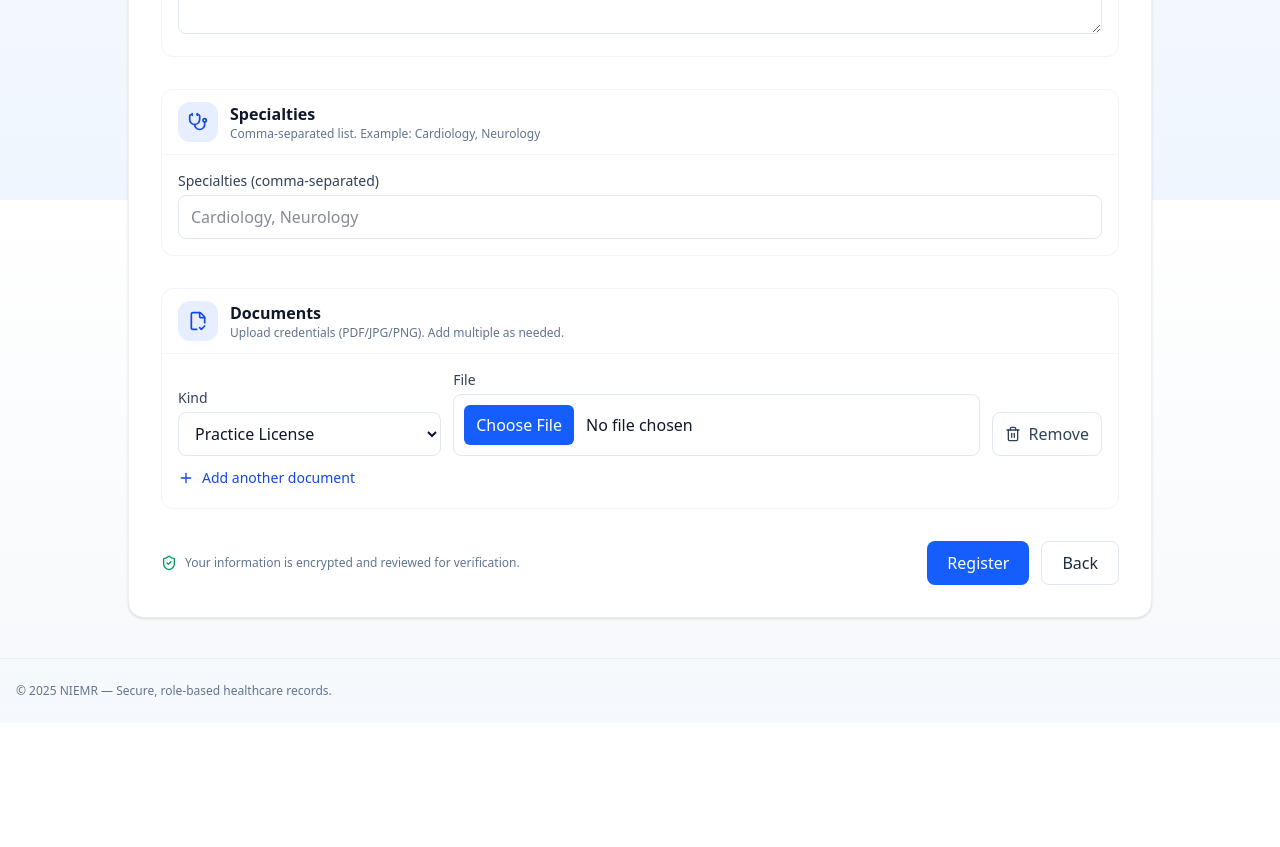
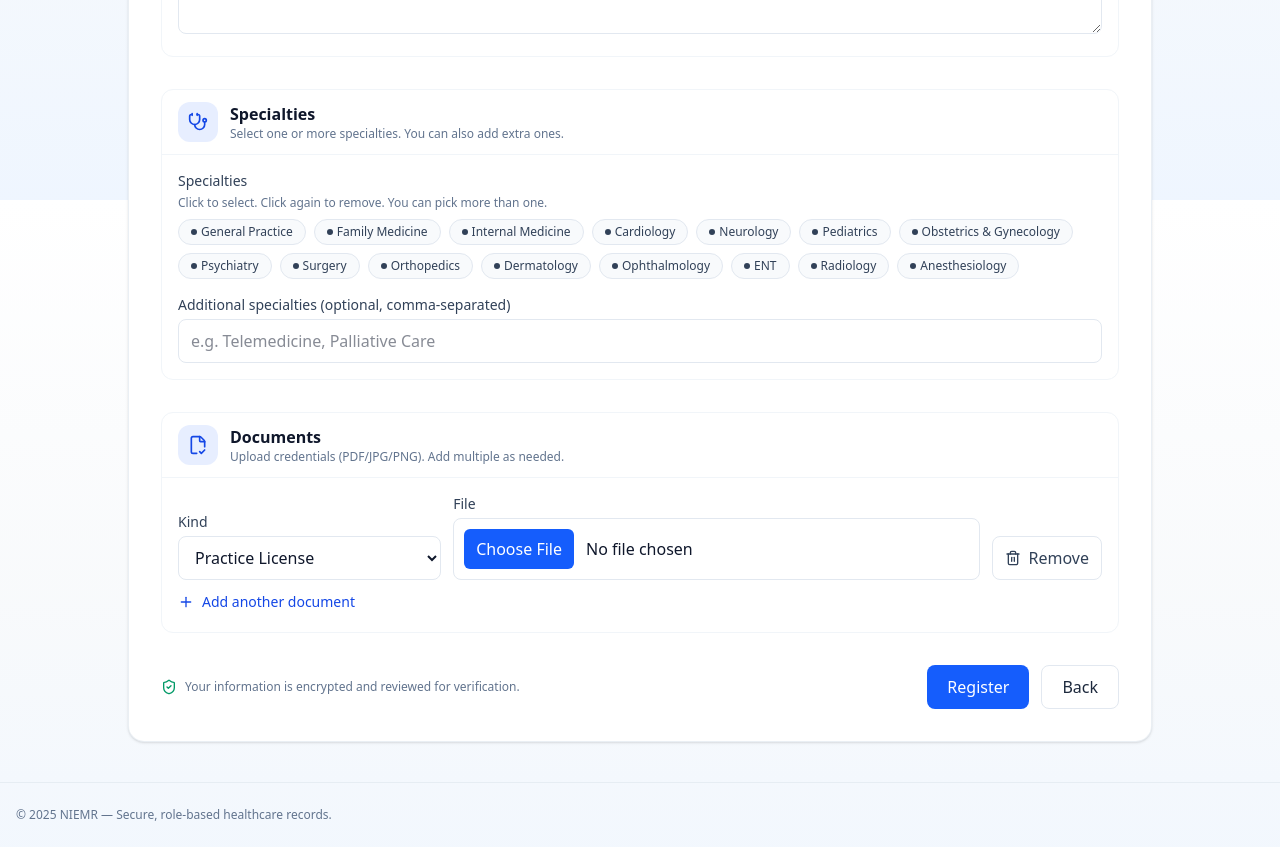
Before and after one commit to Whereisade/niemr-webapp, a Next.js app: page /register/provider in a window 1280 px wide. Shown: the part 1400-2247 px from the top of the page. Before the commit the page ends 2123 px from the top, so only its background shows below. Built offline with nearby package versions, Linux system fonts and the light colour scheme.

Commit message:
FEAT: Fix specialities for provider registeration

```diff
--- a/app/register/provider/page.js
+++ b/app/register/provider/page.js
@@ -57,28 +57,86 @@ const PROVIDER_DOC_KINDS = [
   { value: "other", label: "Other" },
 ];
 
+// --- Specialties options (values are what backend receives) ---
+const SPECIALTIES = [
+  { value: "General Practice", label: "General Practice" },
+  { value: "Family Medicine", label: "Family Medicine" },
+  { value: "Internal Medicine", label: "Internal Medicine" },
+  { value: "Cardiology", label: "Cardiology" },
+  { value: "Neurology", label: "Neurology" },
+  { value: "Pediatrics", label: "Pediatrics" },
+  { value: "Obstetrics & Gynecology", label: "Obstetrics & Gynecology" },
+  { value: "Psychiatry", label: "Psychiatry" },
+  { value: "Surgery", label: "Surgery" },
+  { value: "Orthopedics", label: "Orthopedics" },
+  { value: "Dermatology", label: "Dermatology" },
+  { value: "Ophthalmology", label: "Ophthalmology" },
+  { value: "ENT", label: "ENT" },
+  { value: "Radiology", label: "Radiology" },
+  { value: "Anesthesiology", label: "Anesthesiology" },
+];
+
 export default function ProviderRegisterPage() {
   const [form, setForm] = useState({
-    email:"", password:"", first_name:"", last_name:"",
-    provider_type:"DOCTOR", license_council:"MDCN", license_number:"",
-    license_expiry:"", years_experience:"", bio:"",
-    phone:"", country:"nigeria", state:"", lga:"", address:"",
-    consultation_fee:"", specialties_csv: "",
+    email: "",
+    password: "",
+    first_name: "",
+    last_name: "",
+    provider_type: "DOCTOR",
+    license_council: "MDCN",
+    license_number: "",
+    license_expiry: "",
+    years_experience: "",
+    bio: "",
+    phone: "",
+    country: "nigeria",
+    state: "",
+    lga: "",
+    address: "",
+    consultation_fee: "",
+    specialties: [],     // <-- multi-select values live here
+    extra_specialties: "", // optional free-text for “Other” / extras
   });
   const [documents, setDocuments] = useState([{ kind: "license", file: null }]);
   const [busy, setBusy] = useState(false);
   const [err, setErr] = useState("");
   const [ok, setOk] = useState("");
 
-  function upd(k,v){ setForm((s)=>({ ...s, [k]: v })); }
-  function addDoc(){ setDocuments(d=>[...d, { kind: "license", file: null }]); }
-  function removeDoc(i){ setDocuments(d=>d.filter((_,idx)=>idx!==i)); }
-  function setDoc(i, key, value){
-    setDocuments(d => d.map((row, idx) => idx===i ? { ...row, [key]: value } : row));
+  function upd(k, v) {
+    setForm((s) => ({ ...s, [k]: v }));
+  }
+
+  function addDoc() {
+    setDocuments((d) => [...d, { kind: "license", file: null }]);
+  }
+
+  function removeDoc(i) {
+    setDocuments((d) => d.filter((_, idx) => idx !== i));
+  }
+
+  function setDoc(i, key, value) {
+    setDocuments((d) =>
+      d.map((row, idx) => (idx === i ? { ...row, [key]: value } : row))
+    );
+  }
+
+  // handle specialties as pill/chip multi-select
+  function toggleSpecialty(value) {
+    setForm((prev) => {
+      const current = Array.isArray(prev.specialties) ? prev.specialties : [];
+      const exists = current.includes(value);
+      const next = exists
+        ? current.filter((v) => v !== value)
+        : [...current, value];
+      return { ...prev, specialties: next };
+    });
   }
 
   async function onSubmit(e) {
-    e.preventDefault(); setBusy(true); setErr(""); setOk("");
+    e.preventDefault();
+    setBusy(true);
+    setErr("");
+    setOk("");
     try {
       const payload = {
         email: form.email,
@@ -90,28 +148,51 @@ export default function ProviderRegisterPage() {
         license_number: form.license_number,
       };
       if (form.license_expiry) payload.license_expiry = form.license_expiry;
-      if (form.years_experience) payload.years_experience = Number(form.years_experience);
+      if (form.years_experience)
+        payload.years_experience = Number(form.years_experience);
       if (form.bio) payload.bio = form.bio;
       if (form.phone) payload.phone = form.phone;
       if (form.country) payload.country = form.country;
       if (form.state) payload.state = form.state;
       if (form.lga) payload.lga = form.lga;
       if (form.address) payload.address = form.address;
-      if (form.consultation_fee) payload.consultation_fee = Number(form.consultation_fee);
-      const specs = (form.specialties_csv || "").split(",").map(s=>s.trim()).filter(Boolean);
-      if (specs.length) payload.specialties = specs;
+      if (form.consultation_fee)
+        payload.consultation_fee = Number(form.consultation_fee);
 
-      const docs = documents.filter(d=>d.file);
+      // Merge multi-select specialties + extra free-text
+      const fromMulti = Array.isArray(form.specialties)
+        ? form.specialties
+        : [];
+      const fromExtra = (form.extra_specialties || "")
+        .split(",")
+        .map((s) => s.trim())
+        .filter(Boolean);
+
+      const specs = Array.from(
+        new Set([...fromMulti, ...fromExtra]) // de-duplicate
+      );
+
+      if (specs.length) {
+        // Backend still receives `specialties` as array of strings
+        payload.specialties = specs;
+      }
+
+      const docs = documents.filter((d) => d.file);
       let res;
 
       if (docs.length) {
         const fd = new FormData();
-        Object.entries(payload).forEach(([k,v]) => fd.append(k, String(v)));
+        Object.entries(payload).forEach(([k, v]) =>
+          fd.append(k, String(v))
+        );
         docs.forEach((d, i) => {
           fd.append(`documents.${i}.kind`, d.kind || "other");
           fd.append(`documents.${i}.file`, d.file);
         });
-        res = await apiFetch("/providers/self-register/", { method: "POST", body: fd });
+        res = await apiFetch("/providers/self-register/", {
+          method: "POST",
+          body: fd,
+        });
       } else {
         res = await apiFetch("/providers/self-register/", {
           method: "POST",
@@ -120,11 +201,25 @@ export default function ProviderRegisterPage() {
         });
       }
 
-      setOk("Provider registration has been submitted successfully. Await verification.");
-      setForm(s => ({ ...s, password:"", license_number:"", license_expiry:"", years_experience:"", consultation_fee:"", specialties_csv:"" }));
+      setOk(
+        "Provider registration has been submitted successfully. Await verification."
+      );
+      setForm((s) => ({
+        ...s,
+        password: "",
+        license_number: "",
+        license_expiry: "",
+        years_experience: "",
+        consultation_fee: "",
+        specialties: [],
+        extra_specialties: "",
+      }));
       setDocuments([{ kind: "license", file: null }]);
-    } catch(e){ setErr(e.message || "Error"); }
-    finally { setBusy(false); }
+    } catch (e) {
+      setErr(e.message || "Error");
+    } finally {
+      setBusy(false);
+    }
   }
 
   return (
@@ -140,7 +235,8 @@ export default function ProviderRegisterPage() {
               Independent Provider Registration
             </h1>
             <p className="mt-1 text-sm text-slate-600">
-              Create your account and profile. Verification is required before access is granted.
+              Create your account and profile. Verification is required before
+              access is granted.
             </p>
           </div>
           <a
@@ -177,10 +273,36 @@ export default function ProviderRegisterPage() {
                 subtitle="Your NIEMR login details."
               />
               <div className="p-4 grid md:grid-cols-2 gap-4">
-                <Field label="Email" type="email" value={form.email} onChange={(e)=>upd("email", e.target.value)} required icon={Mail} placeholder="you@provider.com" />
-                <Field label="Password" type="password" value={form.password} onChange={(e)=>upd("password", e.target.value)} required icon={Lock} placeholder="••••••••" />
-                <Field label="First name" value={form.first_name} onChange={(e)=>upd("first_name", e.target.value)} required />
-                <Field label="Last name"  value={form.last_name}  onChange={(e)=>upd("last_name", e.target.value)} required />
+                <Field
+                  label="Email"
+                  type="email"
+                  value={form.email}
+                  onChange={(e) => upd("email", e.target.value)}
+                  required
+                  icon={Mail}
+                  placeholder="you@provider.com"
+                />
+                <Field
+                  label="Password"
+                  type="password"
+                  value={form.password}
+                  onChange={(e) => upd("password", e.target.value)}
+                  required
+                  icon={Lock}
+                  placeholder="••••••••"
+                />
+                <Field
+                  label="First name"
+                  value={form.first_name}
+                  onChange={(e) => upd("first_name", e.target.value)}
+                  required
+                />
+                <Field
+                  label="Last name"
+                  value={form.last_name}
+                  onChange={(e) => upd("last_name", e.target.value)}
+                  required
+                />
               </div>
             </section>
 
@@ -192,14 +314,52 @@ export default function ProviderRegisterPage() {
                 subtitle="Your professional registration details."
               />
               <div className="p-4 grid md:grid-cols-3 gap-4">
-                <Select label="Provider Type" value={form.provider_type} onChange={(e)=>upd("provider_type", e.target.value)} options={PROVIDER_TYPES} icon={Stethoscope} />
-                <Select label="Council" value={form.license_council} onChange={(e)=>upd("license_council", e.target.value)} options={COUNCILS} icon={ListChecks} />
-                <Field label="License Number" value={form.license_number} onChange={(e)=>upd("license_number", e.target.value)} required icon={Hash} placeholder="MDCN/123456" />
+                <Select
+                  label="Provider Type"
+                  value={form.provider_type}
+                  onChange={(e) => upd("provider_type", e.target.value)}
+                  options={PROVIDER_TYPES}
+                  icon={Stethoscope}
+                />
+                <Select
+                  label="Council"
+                  value={form.license_council}
+                  onChange={(e) => upd("license_council", e.target.value)}
+                  options={COUNCILS}
+                  icon={ListChecks}
+                />
+                <Field
+                  label="License Number"
+                  value={form.license_number}
+                  onChange={(e) => upd("license_number", e.target.value)}
+                  required
+                  icon={Hash}
+                  placeholder="MDCN/123456"
+                />
               </div>
               <div className="px-4 pb-4 grid md:grid-cols-3 gap-4">
-                <Field label="License Expiry" type="date" value={form.license_expiry} onChange={(e)=>upd("license_expiry", e.target.value)} icon={Calendar} />
-                <Field label="Years Experience" type="number" value={form.years_experience} onChange={(e)=>upd("years_experience", e.target.value)} placeholder="10" />
-                <Field label="Consultation Fee" type="number" value={form.consultation_fee} onChange={(e)=>upd("consultation_fee", e.target.value)} icon={Banknote} placeholder="2500" />
+                <Field
+                  label="License Expiry"
+                  type="date"
+                  value={form.license_expiry}
+                  onChange={(e) => upd("license_expiry", e.target.value)}
+                  icon={Calendar}
+                />
+                <Field
+                  label="Years Experience"
+                  type="number"
+                  value={form.years_experience}
+                  onChange={(e) => upd("years_experience", e.target.value)}
+                  placeholder="10"
+                />
+                <Field
+                  label="Consultation Fee"
+                  type="number"
+                  value={form.consultation_fee}
+                  onChange={(e) => upd("consultation_fee", e.target.value)}
+                  icon={Banknote}
+                  placeholder="2500"
+                />
               </div>
             </section>
 
@@ -211,7 +371,14 @@ export default function ProviderRegisterPage() {
                 subtitle="Optional bio to show on your profile."
               />
               <div className="p-4">
-                <Field as="textarea" rows={4} label="Bio" value={form.bio} onChange={(e)=>upd("bio", e.target.value)} placeholder="Short introduction, specialties, languages…" />
+                <Field
+                  as="textarea"
+                  rows={4}
+                  label="Bio"
+                  value={form.bio}
+                  onChange={(e) => upd("bio", e.target.value)}
+                  placeholder="Short introduction, specialties, languages…"
+                />
               </div>
             </section>
 
@@ -223,13 +390,41 @@ export default function ProviderRegisterPage() {
                 subtitle="How we can reach you and where you practice."
               />
               <div className="p-4 grid md:grid-cols-3 gap-4">
-                <Field label="Phone (E.+234)" value={form.phone} onChange={(e)=>upd("phone", e.target.value)} icon={Phone} placeholder="+2348012345678" />
-                <Select label="Country" value={form.country} onChange={(e)=>upd("country", e.target.value)} options={COUNTRY_CHOICES} icon={Globe2} />
-                <Select label="State" value={form.state} onChange={(e)=>upd("state", e.target.value)} options={NIGERIA_STATES} icon={MapPin} />
-                <Field label="LGA" value={form.lga} onChange={(e)=>upd("lga", e.target.value)} />
+                <Field
+                  label="Phone (E.+234)"
+                  value={form.phone}
+                  onChange={(e) => upd("phone", e.target.value)}
+                  icon={Phone}
+                  placeholder="+2348012345678"
+                />
+                <Select
+                  label="Country"
+                  value={form.country}
+                  onChange={(e) => upd("country", e.target.value)}
+                  options={COUNTRY_CHOICES}
+                  icon={Globe2}
+                />
+                <Select
+                  label="State"
+                  value={form.state}
+                  onChange={(e) => upd("state", e.target.value)}
+                  options={NIGERIA_STATES}
+                  icon={MapPin}
+                />
+                <Field
+                  label="LGA"
+                  value={form.lga}
+                  onChange={(e) => upd("lga", e.target.value)}
+                />
               </div>
               <div className="px-4 pb-4">
-                <Field as="textarea" rows={2} label="Address" value={form.address} onChange={(e)=>upd("address", e.target.value)} />
+                <Field
+                  as="textarea"
+                  rows={2}
+                  label="Address"
+                  value={form.address}
+                  onChange={(e) => upd("address", e.target.value)}
+                />
               </div>
             </section>
 
@@ -238,14 +433,44 @@ export default function ProviderRegisterPage() {
               <SectionHead
                 icon={Stethoscope}
                 title="Specialties"
-                subtitle="Comma-separated list. Example: Cardiology, Neurology"
+                subtitle="Select one or more specialties. You can also add extra ones."
               />
-              <div className="p-4">
+              <div className="p-4 space-y-4">
+                <div>
+                  <label className="block text-sm font-medium text-slate-700 mb-1">
+                    Specialties
+                  </label>
+                  <p className="mb-2 text-xs text-slate-500">
+                    Click to select. Click again to remove. You can pick more than one.
+                  </p>
+                  <div className="flex flex-wrap gap-2">
+                    {SPECIALTIES.map((opt) => {
+                      const active = (form.specialties || []).includes(opt.value);
+                      return (
+                        <button
+                          key={opt.value}
+                          type="button"
+                          onClick={() => toggleSpecialty(opt.value)}
+                          className={
+                            "inline-flex items-center gap-1 rounded-full border px-3 py-1 text-xs font-medium transition " +
+                            (active
+                              ? "border-blue-600 bg-blue-50 text-blue-700"
+                              : "border-slate-200 bg-slate-50 text-slate-700 hover:border-blue-200 hover:text-blue-700")
+                          }
+                        >
+                          <span className="h-1.5 w-1.5 rounded-full bg-current" />
+                          {opt.label}
+                        </button>
+                      );
+                    })}
+                  </div>
+                </div>
+
                 <Field
-                  label="Specialties (comma-separated)"
-                  value={form.specialties_csv}
-                  onChange={(e)=>upd("specialties_csv", e.target.value)}
-                  placeholder="Cardiology, Neurology"
+                  label="Additional specialties (optional, comma-separated)"
+                  value={form.extra_specialties}
+                  onChange={(e) => upd("extra_specialties", e.target.value)}
+                  placeholder="e.g. Telemedicine, Palliative Care"
                 />
               </div>
             </section>
@@ -258,16 +483,30 @@ export default function ProviderRegisterPage() {
                 subtitle="Upload credentials (PDF/JPG/PNG). Add multiple as needed."
               />
               <div className="p-4 space-y-3">
-                {documents.map((row, i)=>(
-                  <div key={i} className="grid md:grid-cols-[1fr_2fr_auto] gap-3 items-end">
-                    <Select label="Kind" value={row.kind} onChange={(e)=>setDoc(i,"kind", e.target.value)} options={PROVIDER_DOC_KINDS} />
-                    <FileField label="File" onChange={(file)=>setDoc(i,"file", file)} accept=".pdf,.jpg,.jpeg,.png" />
+                {documents.map((row, i) => (
+                  <div
+                    key={i}
+                    className="grid md:grid-cols-[1fr_2fr_auto] gap-3 items-end"
+                  >
+                    <Select
+                      label="Kind"
+                      value={row.kind}
+                      onChange={(e) => setDoc(i, "kind", e.target.value)}
+                      options={PROVIDER_DOC_KINDS}
+                    />
+                    <FileField
+                      label="File"
+                      onChange={(file) => setDoc(i, "file", file)}
+                      accept=".pdf,.jpg,.jpeg,.png"
+                    />
                     <button
                       type="button"
                       className="inline-flex items-center justify-center gap-2 h-11 rounded-lg border border-slate-200 bg-white px-3 text-slate-700 hover:border-red-200 hover:text-red-700"
-                      onClick={()=>removeDoc(i)}
-                      disabled={documents.length===1}
-                      title={documents.length===1 ? "At least one row" : "Remove"}
+                      onClick={() => removeDoc(i)}
+                      disabled={documents.length === 1}
+                      title={
+                        documents.length === 1 ? "At least one row" : "Remove"
+                      }
                     >
                       <Trash2 className="h-4 w-4" />
                       <span className="hidden sm:inline">Remove</span>
@@ -311,7 +550,10 @@ export default function ProviderRegisterPage() {
 
         {/* Back (mobile) */}
         <div className="mt-6 sm:hidden">
-          <a href="/register" className="inline-flex items-center gap-2 text-blue-700 hover:text-blue-800 hover:underline">
+          <a
+            href="/register"
+            className="inline-flex items-center gap-2 text-blue-700 hover:text-blue-800 hover:underline"
+          >
             <ArrowLeft className="h-4 w-4" />
             Back
           </a>
@@ -321,7 +563,7 @@ export default function ProviderRegisterPage() {
   );
 }
 
-
+/* ─────────────── helpers ─────────────── */
 
 function SectionHead({ icon: Icon, title, subtitle }) {
   return (
@@ -341,11 +583,19 @@ function Field({ label, icon: Icon, as, className, ...props }) {
   const InputEl = as === "textarea" ? "textarea" : "input";
   return (
     <div>
-      <label className="block text-sm font-medium text-slate-700 mb-1">{label}</label>
+      <label className="block text-sm font-medium text-slate-700 mb-1">
+        {label}
+      </label>
       <div className="relative">
-        {Icon ? <Icon className="pointer-events-none absolute left-3 top-1/2 -translate-y-1/2 h-4 w-4 text-slate-400" /> : null}
+        {Icon ? (
+          <Icon className="pointer-events-none absolute left-3 top-1/2 -translate-y-1/2 h-4 w-4 text-slate-400" />
+        ) : null}
         <InputEl
-          className={`w-full ${as === "textarea" ? "min-h-[96px] py-2" : "h-11"} rounded-lg border border-slate-200 bg-white/60 px-3 ${Icon ? "pl-10" : ""} focus:outline-none focus:ring-2 focus:ring-blue-600/30 focus:border-blue-600/40`}
+          className={`w-full ${
+            as === "textarea" ? "min-h-[96px] py-2" : "h-11"
+          } rounded-lg border border-slate-200 bg-white/60 px-3 ${
+            Icon ? "pl-10" : ""
+          } focus:outline-none focus:ring-2 focus:ring-blue-600/30 focus:border-blue-600/40 ${className || ""}`}
           {...props}
         />
       </div>
@@ -356,14 +606,24 @@ function Field({ label, icon: Icon, as, className, ...props }) {
 function Select({ label, options, icon: Icon, ...props }) {
   return (
     <div>
-      <label className="block text-sm font-medium text-slate-700 mb-1">{label}</label>
+      <label className="block text-sm font-medium text-slate-700 mb-1">
+        {label}
+      </label>
       <div className="relative">
-        {Icon ? <Icon className="pointer-events-none absolute left-3 top-1/2 -translate-y-1/2 h-4 w-4 text-slate-400" /> : null}
+        {Icon ? (
+          <Icon className="pointer-events-none absolute left-3 top-1/2 -translate-y-1/2 h-4 w-4 text-slate-400" />
+        ) : null}
         <select
-          className={`w-full h-11 rounded-lg border border-slate-200 bg-white/60 px-3 pr-8 ${Icon ? "pl-10" : ""} focus:outline-none focus:ring-2 focus:ring-blue-600/30 focus:border-blue-600/40`}
+          className={`w-full h-11 rounded-lg border border-slate-200 bg-white/60 px-3 pr-8 ${
+            Icon ? "pl-10" : ""
+          } focus:outline-none focus:ring-2 focus:ring-blue-600/30 focus:border-blue-600/40`}
           {...props}
         >
-          {options.map(o => <option key={o.value} value={o.value}>{o.label}</option>)}
+          {options.map((o) => (
+            <option key={o.value} value={o.value}>
+              {o.label}
+            </option>
+          ))}
         </select>
       </div>
     </div>
@@ -373,12 +633,14 @@ function Select({ label, options, icon: Icon, ...props }) {
 function FileField({ label, onChange, accept }) {
   return (
     <div>
-      <label className="block text-sm font-medium text-slate-700 mb-1">{label}</label>
+      <label className="block text-sm font-medium text-slate-700 mb-1">
+        {label}
+      </label>
       <input
         className="block w-full rounded-lg border border-slate-200 bg-white/60 p-2.5 file:mr-3 file:rounded-md file:border-0 file:bg-blue-600 file:px-3 file:py-2 file:text-white hover:file:bg-blue-700 focus:outline-none focus:ring-2 focus:ring-blue-600/30 focus:border-blue-600/40"
         type="file"
         accept={accept}
-        onChange={(e)=>onChange(e.target.files?.[0] || null)}
+        onChange={(e) => onChange(e.target.files?.[0] || null)}
       />
     </div>
   );
```
